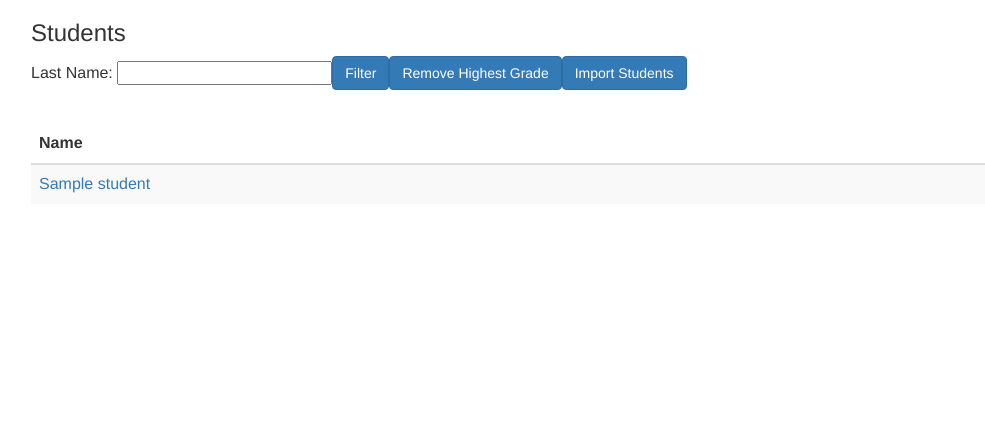
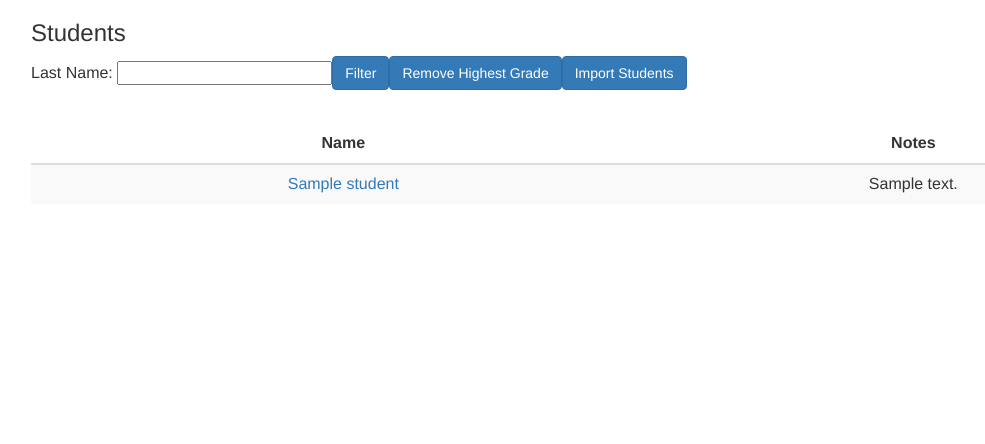
Before and after one commit to AgileVentures/depthealth, a Django app: template reportviewing/templates/reportviewing/studentlist.html in a window 1280 px wide. Shown: the part 154-598 px from the top of the page, without its empty margins (39-1024 px from the left). Run offline with Django 3.2, Linux system fonts and the light colour scheme; the template is opened without the code that fills it: most values are stand-ins (such as "Sample title", 1, 10 or a date in 2020); form fields are guessed from the names that the template uses; some libraries are stand-ins or nearby versions.

Commit message:
Fixed some styling>

```diff
--- a/reportviewing/templates/reportviewing/studentlist.html
+++ b/reportviewing/templates/reportviewing/studentlist.html
@@ -19,22 +19,24 @@
     <table class="table table-striped">
         <thead>
         <tr>
-            <th>Name</th>
+            <th style="text-align: center">Name</th>
             {% if request.session.role == 1 %}
-            <th>Facility</th>
+            <th style="text-align: center">Facility</th>
             {% endif %}
+            <th style="text-align: center">Notes</th>
         </tr>
         </thead>
         {% for student in students %}
         <tr>
             {% if student.enrollment_id > 1 %}
-                    <td><a href="{% url 'reportinput:update12b'  student.id%}">{{ student }}</a></td>
+                    <td style="text-align: center"><a href="{% url 'reportinput:update12b'  student.id%}">{{ student }}</a></td>
             {% elif student.enrollment_id == 1 %}
-                    <td><a href="{% url 'reportinput:update12a' student.id %}">{{ student }}</a></td>
+                    <td style="text-align: center"><a href="{% url 'reportinput:update12a' student.id %}">{{ student }}</a></td>
             {% endif %}
             {% if request.session.role == 1 %}
-            <td>{{ student.facility }}</td>
+            <td style="text-align: center">{{ student.facility }}</td>
             {% endif %}
+            <td style="text-align: center">{{ student.notes }}</td>
         </tr>
     {% endfor %}
     </table>
```
